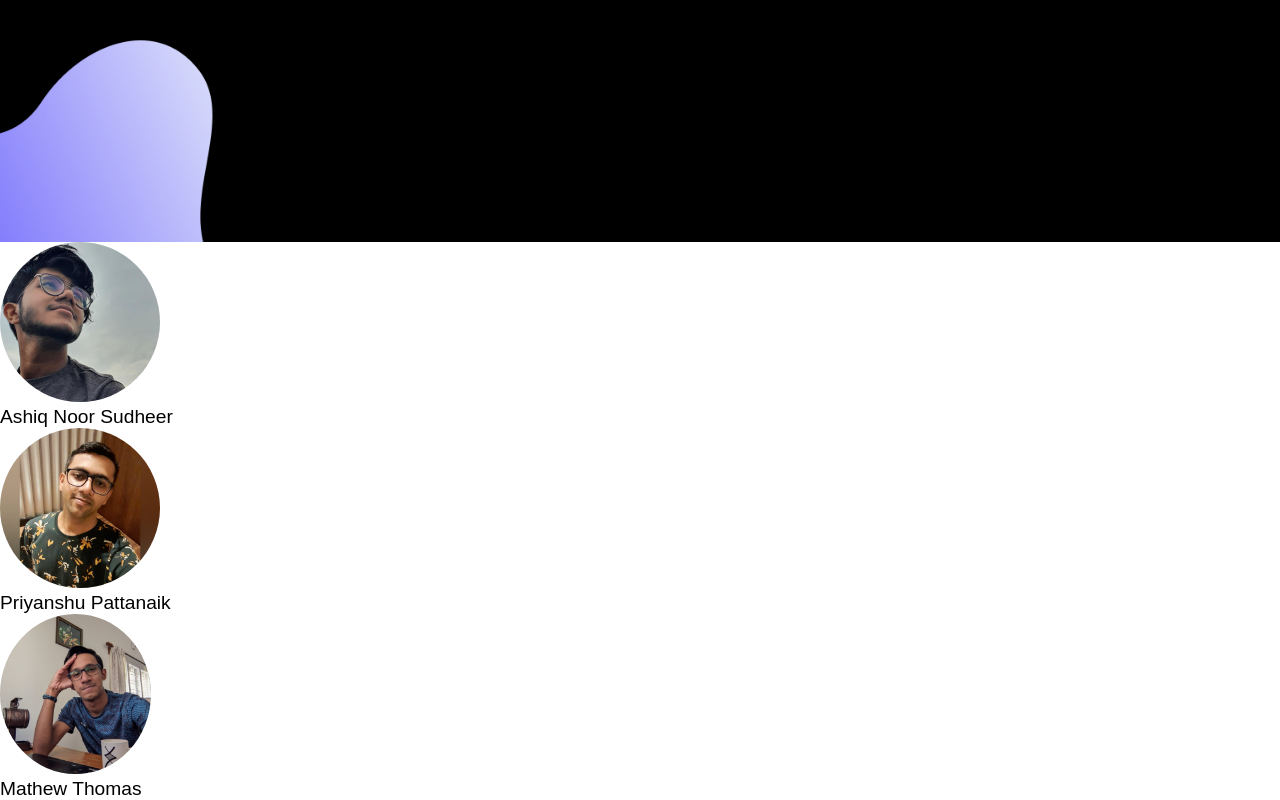
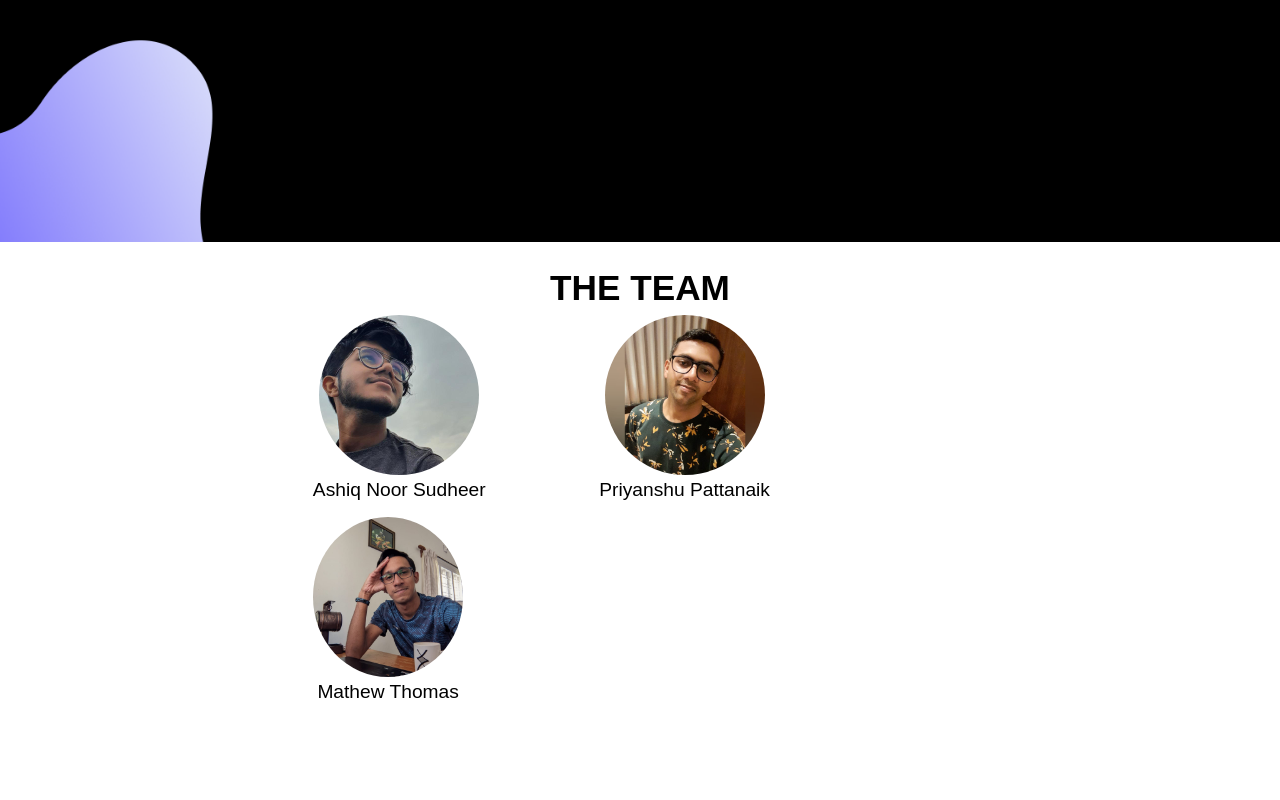
Before and after one commit to AshiqNoor-S/Blog-Sight, a React (Create React App) app in the folder blogsight/: page / in a window 1280 px wide. Shown: the part 558-1358 px from the top of the page. After the commit the page ends 1268 px from the top, so only its background shows below. Built offline with nearby package versions, Linux system fonts and the light colour scheme.

Commit message:
Final styles for team section

```diff
--- a/blogsight/public/hero.css
+++ b/blogsight/public/hero.css
@@ -18,13 +18,28 @@ h1{
     color: #fff;
 }
 
+.the-team-section {
+    width: 60%;
+    text-align: center;
+    margin: 2% auto;
+}
+
+.the-team-heading {
+    font-size: 2.2rem;
+}
+
+.member {
+    text-align: center;
+    float: left;
+    margin: 1% 7.4%;
+}
+
 .member-img {
     border-radius: 50%;
     height: 10rem;
 }
 
 .member-name {
-
     font-size: 1.2rem;
     color: #000000;
 }
--- a/blogsight/src/components/App.jsx
+++ b/blogsight/src/components/App.jsx
@@ -6,6 +6,9 @@ import members from "../team-members";
 function App(){
     return (<div>
         <Hero />
+        {/* The Team */}
+        <div className="the-team-section">
+            <h2 className="the-team-heading">THE TEAM</h2>
             {members.map(member => (
                 <TeamMember
                     key={member.id}
@@ -14,6 +17,7 @@ function App(){
                 />
             ))}
         </div>
+    </div>
 );}
 
 export default App;
--- a/blogsight/src/components/TeamMember.jsx
+++ b/blogsight/src/components/TeamMember.jsx
@@ -1,7 +1,7 @@
 import React from "react";
 
 function TeamMember(props){
-	return (<div>
+	return (<div className="member">
 			<img src={props.imgURL} className="member-img" alt="Team member" />
 			<p className="member-name">{props.name}</p>
 	</div>);
```
Lines whose indentation alone changed are shown as unchanged.
